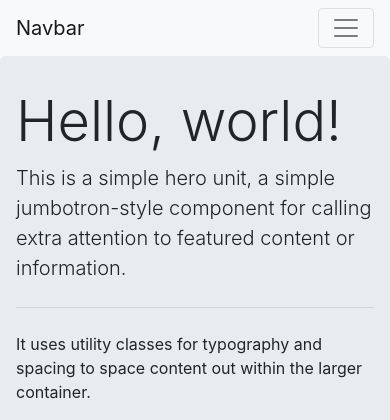
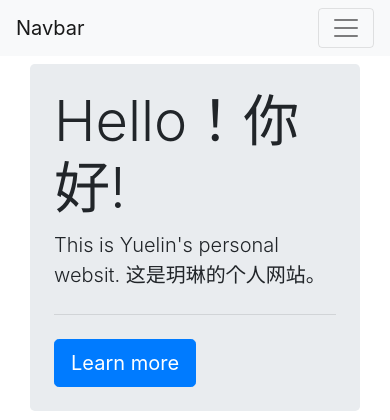
Before and after one commit to YuelinZhang0822/personal_site, a Python web app: template templates/index.html in a window 390 px wide. Shown: the top 420 px of the page. Run offline with Jinja, Linux system fonts and the light colour scheme; the template is opened without the code that fills it, so the values that code supplies are empty; some libraries are stand-ins or nearby versions.

Commit message:
Update homepage

```diff
--- /dev/null
+++ b/static/css/app.css
@@ -0,0 +1,14 @@
+
+/*
+ * Footer
+ */
+.blog-footer {
+  padding: 2.5rem 0;
+  color: #999;
+  text-align: center;
+  background-color: #f9f9f9;
+  border-top: .05rem solid #e5e5e5;
+}
+.blog-footer p:last-child {
+  margin-bottom: 0;
+}
--- a/templates/bootstrap.html
+++ b/templates/bootstrap.html
@@ -4,20 +4,29 @@
     <!-- Required meta tags -->
     <meta charset="utf-8">
     <meta name="viewport" content="width=device-width, initial-scale=1, shrink-to-fit=no">
-
     <!-- Bootstrap CSS -->
     <link rel="stylesheet" href="https://stackpath.bootstrapcdn.com/bootstrap/4.4.1/css/bootstrap.min.css" integrity="sha384-Vkoo8x4CGsO3+Hhxv8T/Q5PaXtkKtu6ug5TOeNV6gBiFeWPGFN9MuhOf23Q9Ifjh" crossorigin="anonymous">
+    <link rel="stylesheet" type="text/css" href="../static/css/app.css">
     <title>{% block title %}Hello, world!{% endblock %}</title>
   </head>
   <body>
     {% block navbar %}{% endblock %}
-    {% block content %}
-      <h1>Hello, world!</h1>
-    {% endblock %}
+    <div class="container mt-2 mb-2">
+      {% block content %}
+        <h1>Hello, world!</h1>
+      {% endblock %}
+    </div>
+    <footer class="blog-footer">
+      <p><a href="https://github.com/YuelinZhang0822">Github</a> | <a href="https://www.linkedin.com/in/yuelin-zhang-b847a9150/">LinkedIn</a> | <a href="https://www.instagram.com/yuelinzhang/">Instagram</a> | <a href="https://www.pinterest.ca/zhangfangfangfangfang/">Pinterest</a></p>
+      <p>
+        <a href="#">Back to top</a>
+      </p>
+    </footer>
 
     <!-- Optional JavaScript -->
     <!-- jQuery first, then Popper.js, then Bootstrap JS -->
     <script src="https://code.jquery.com/jquery-3.4.1.slim.min.js" integrity="sha384-J6qa4849blE2+poT4WnyKhv5vZF5SrPo0iEjwBvKU7imGFAV0wwj1yYfoRSJoZ+n" crossorigin="anonymous"></script>
+    <script src="../static/js/app.js"></script>
     <script src="https://cdn.jsdelivr.net/npm/popper.js@1.16.0/dist/umd/popper.min.js" integrity="sha384-Q6E9RHvbIyZFJoft+2mJbHaEWldlvI9IOYy5n3zV9zzTtmI3UksdQRVvoxMfooAo" crossorigin="anonymous"></script>
     <script src="https://stackpath.bootstrapcdn.com/bootstrap/4.4.1/js/bootstrap.min.js" integrity="sha384-wfSDF2E50Y2D1uUdj0O3uMBJnjuUD4Ih7YwaYd1iqfktj0Uod8GCExl3Og8ifwB6" crossorigin="anonymous"></script>
   </body>
--- a/templates/index.html
+++ b/templates/index.html
@@ -1,10 +1,62 @@
 {% extends "base.html" %}
 {% block content %}
-   <div class="jumbotron">
-      <h1 class="display-4">Hello, world!</h1>
-      <p class="lead">This is a simple hero unit, a simple jumbotron-style component for calling extra attention to featured content or information.</p>
-      <hr class="my-4">
-      <p>It uses utility classes for typography and spacing to space content out within the larger container.</p>
-      <a class="btn btn-primary btn-lg" href="#" role="button">Learn more</a>
+    <div class="container-fluid">
+        <div class="jumbotron p-4 p-md-5">
+            <div class="col-md-12 px-0">
+                <h1 class="display-4">Hello！你好!</h1>
+                <p class="lead">This is Yuelin's personal websit. 这是玥琳的个人网站。</p>
+                <hr class="my-4">
+                <a class="btn btn-primary btn-lg" href="/wishes" role="button">Learn more</a>
+            </div>
+        </div>
+    </div>
+    <div class="container w-75">
+        <!--Bootstrap carousel: https://getbootstrap.com/docs/4.4/components/carousel/-->
+        <div id="demo" class="carousel slide" data-ride="carousel">
+          <!-- Indicators -->
+          <ol class="carousel-indicators">
+            <li data-target="#demo" data-slide-to="0" class="active"></li>
+            <li data-target="#demo" data-slide-to="1"></li>
+            <li data-target="#demo" data-slide-to="2"></li>
+          </ol>
+
+          <!-- The slideshow -->
+          <div class="carousel-inner">
+            <div class="carousel-item active">
+              <img src="../static/images/seattle.jpg" class="d-block w-100" alt="Fun Fact #1">
+                <div class="carousel-caption d-none d-md-block">
+                    <h5>Fun Fact #1</h5>
+                    <p>Seattle is Yuelin's dream city.</p>
+                    <p>西雅图是玥琳心中的白月光.</p>
+                </div>
+            </div>
+            <div class="carousel-item">
+              <img src="../static/images/sf2.jpg" class="d-block w-100" alt="Fun Fact #2">
+                <div class="carousel-caption d-none d-md-block">
+                    <h5>Fun Fact #2</h5>
+                    <p>But when Yuelin stays in Seattle, she always wanna go back to SF.</p>
+                    <p>但当玥琳在西雅图暂住的时候，她总想赶紧回到SF去.</p>
+                    <p>What can I say? The grass is always greener on the other side.</p>
+                    <p>我还能说什么，她总是吃着碗里的，想着锅里的。</p>
+                </div>
+            </div>
+            <div class="carousel-item">
+              <img src="../static/images/philz2.jpg" class="d-block w-100" alt="Fun Fact #3">
+                <div class="carousel-caption d-none d-md-block">
+                    <h5>Fun Fact #3</h5>
+                    <p>Yuelin's a caffeine addict. And she likes Philz coffee the most.</p>
+                    <p>玥琳咖啡上瘾，她最喜欢的咖啡品牌是Philz。</p>
+                </div>
+            </div>
+          </div>
+                            <!-- Left and right controls -->
+          <a class="carousel-control-prev" href="#demo" data-slide="prev">
+            <span class="carousel-control-prev-icon"></span>
+          </a>
+          <a class="carousel-control-next" href="#demo" data-slide="next">
+            <span class="carousel-control-next-icon"></span>
+          </a>
+
+        </div>
     </div>
 {% endblock %}
```
Also changed, not shown: static/images/2.jpg (added), static/images/philz2.jpg (added), static/images/sf2.jpg (added), static/js/app.js (added), 3 other files.
